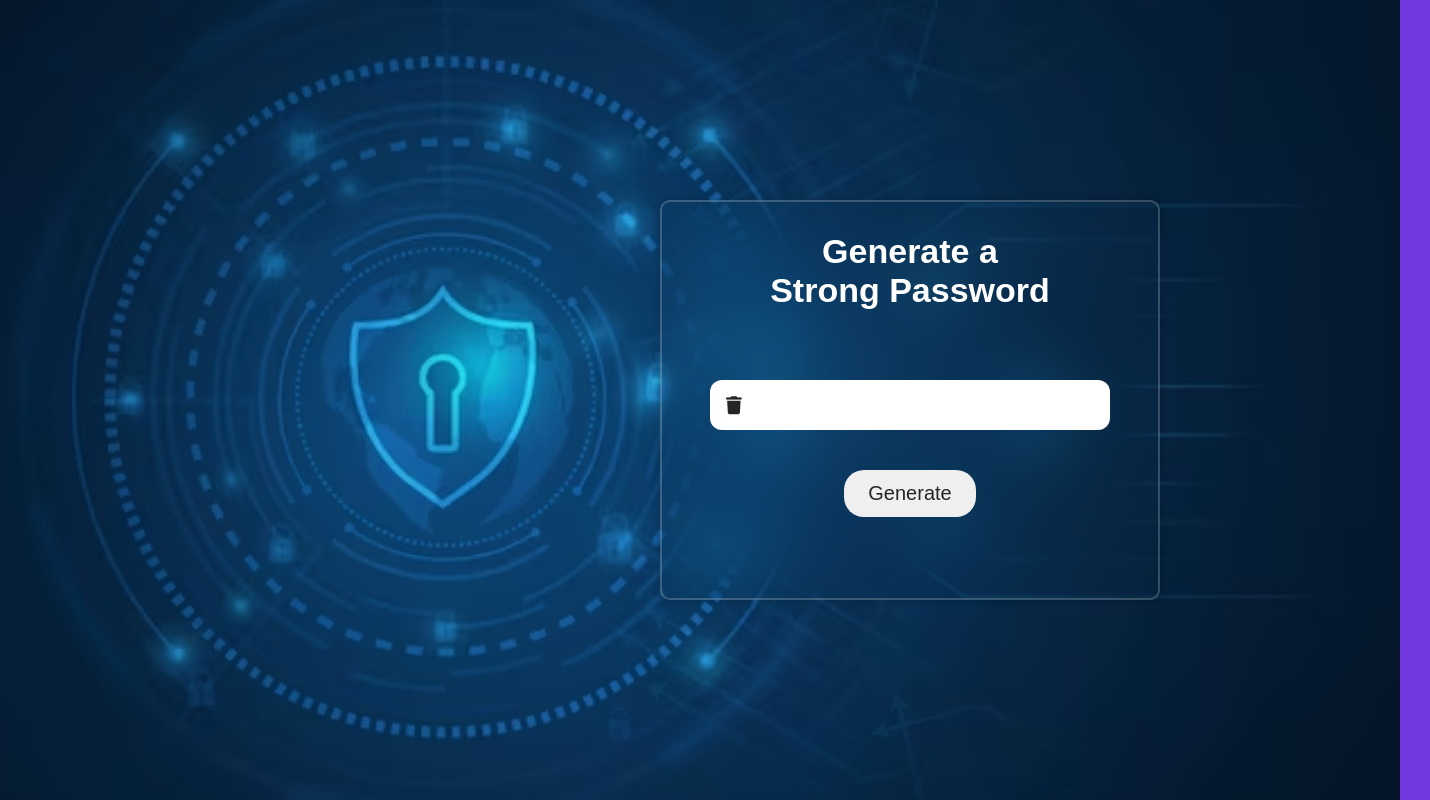
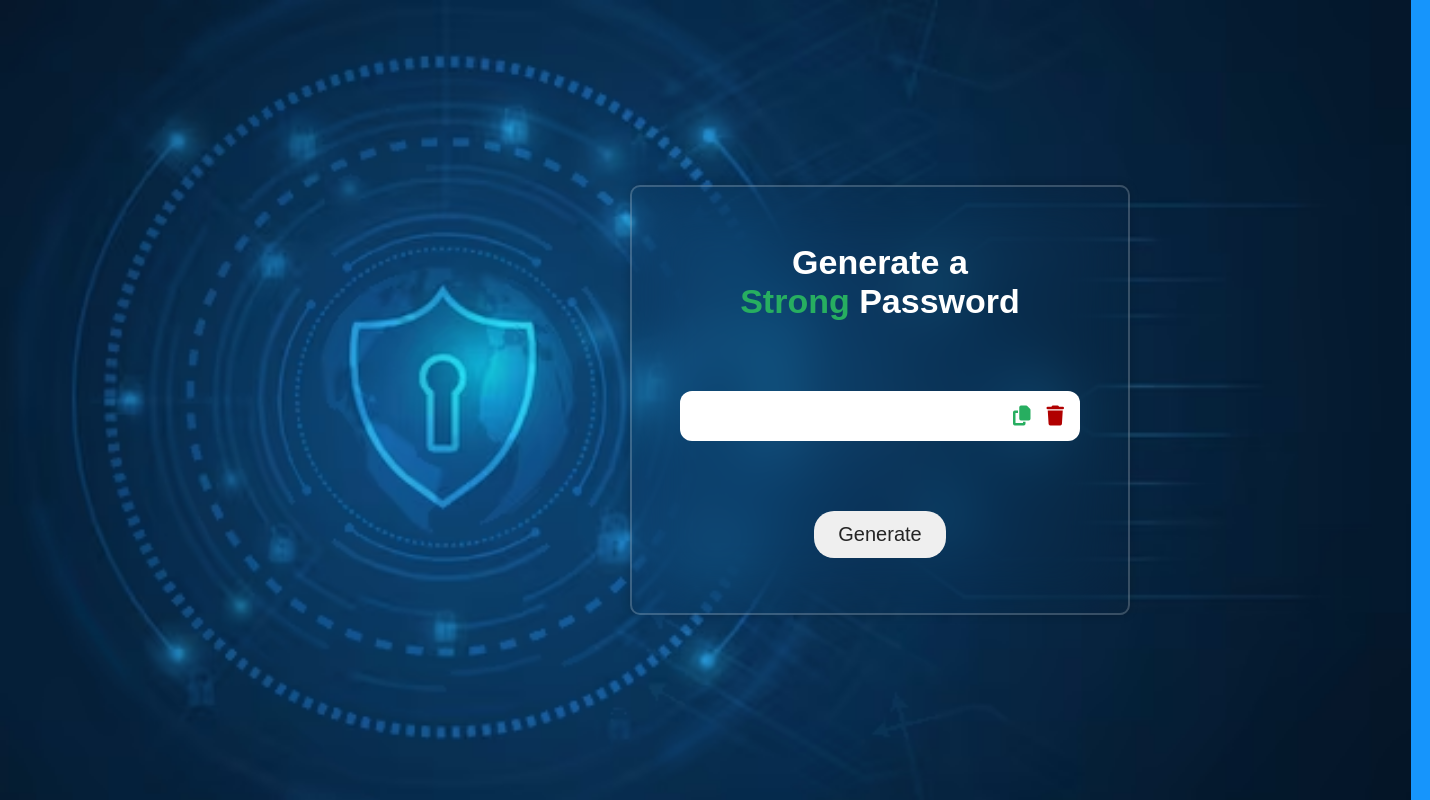
Before and after one commit to Raza-Ur-Rehman/random-password-generator, a plain HTML site: page index.html in a window 1280 px wide. Shown: the whole page, 1430 px wide, since content can reach past the window. Drawn offline with Linux system fonts and the light colour scheme.

Commit message:
almost complete

```diff
--- a/app.js
+++ b/app.js
@@ -101,23 +101,23 @@ let number = [0, 1, 2, 3, 4, 5, 6, 7, 8, 9];
 let getAll = uppercase + lowercase + specialCharacters + number;
 
 function randomGenerate() {
-    let password = "";
-    password += uppercase[Math.floor(Math.random() * uppercase.length)];
-    password += lowercase[Math.floor(Math.random() * lowercase.length)];
-    password += specialCharacters[Math.floor(Math.random() * specialCharacters.length)];
-    password += number[Math.floor(Math.random() * number.length)];
+    let password = " ";
+    password += uppercase[Math.floor(Math.random(2) * uppercase.length)];
+    password += lowercase[Math.floor(Math.random(2) * lowercase.length)];
+    password += specialCharacters[Math.floor(Math.random(2) * specialCharacters.length)];
+    password += number[Math.floor(Math.random(2) * number.length)];
 
-    for (let i = 1; i <= password.length ; i++) {
-        getAll += password[Math.random() * getAll.length];
+    for (let i = 1; i <= pasward.length ; i++) {
+        getAll += password[Math.floor(Math.random() * getAll.length)];
         display.innerText = password;
         //  console.log([i]);
     }
 }
 function copyText() {
-    display.select();
-    document.execCommand("copy");
+    display.select()
+    document.execCommand("display");
 }
 
 function clearText() {
-    display = ""
+    display.innerText = "";
 }
--- a/index.html
+++ b/index.html
@@ -13,11 +13,15 @@
 
 <body>
     <div class="container">
-        <h1>Generate a <br>Strong Password</h1>
+        <h1>Generate a <br><span>Strong</span> Password</h1>
         <div class="input-box">
-            <p id="display"><i class="fa-solid fa-trash"></i></p>
-            <button class="btn" onclick="randomGenerate();">Generate</button>
+            <p id="display"></p>
+            <div class="icon">
+                <i class="fa-solid fa-copy " onclick="copyText();"></i>
+                <i class="fa-solid fa-trash " onclick="clearText();"></i>
+            </div>
         </div>
+        <button class="btn" onclick="randomGenerate();">Generate</button>
 
     </div>
     <script src="app.js"></script>
--- a/style.css
+++ b/style.css
@@ -11,8 +11,8 @@ body {
     display: flex;
     justify-content: right;
     align-items: center;
-    margin-right: 120px;
-    background-color: #7339e1;
+    margin-right: 150px;
+    background-color: #1695fc;
     background-image: url(image/background.avif);
     background-repeat: no-repeat;
     background-size: cover;
@@ -20,11 +20,12 @@ body {
 }
 .container {
     width: 500px;
-    height: 400px;
+    height: 430px;
     display: flex;
     align-items: center;
+    justify-content: center;
     flex-direction: column;
-    gap: 20px;
+    gap: 70px;
     background: transparent;
     color: #fff;
     border: 2px solid rgba(255, 255, 255, .2);
@@ -39,22 +40,31 @@ body {
     color: #fff;
     font-size: 34px;
 }
+.container h1 span {
+    color: #27ae60;
+}
 .input-box {
     display: flex;
-    flex-direction: column;
-    justify-content: center;
+    justify-content: space-between;
     align-items: center;
-    gap: 40px;
-    padding: 50px 20px ;
-}
-#display {
+    /* padding: 50px 20px ; */
     width: 400px;
     height: 50px;
     color: #252525;
     background-color: #fff;
     border-radius: 12px;
+    font-size: 18px;
     padding: 16px;
-    font-size: 18px;
+}
+.icon {
+    display: flex;
+    cursor: pointer;
+    gap: 16px;
+    font-size: 20px;
+    color: #b10000;
+}
+.icon :first-child {
+    color: #27ae60;
 }
 .btn {
     padding: 12px 24px;
@@ -63,4 +73,12 @@ body {
     outline: none;
     border: none;
     font-size: 20px;
+    font-weight: 500;
+    cursor: pointer;
 }
+.btn:hover {
+    background: none;
+    border: 1px solid #fff;
+    outline: none;
+    color: #fff;
+}
```
